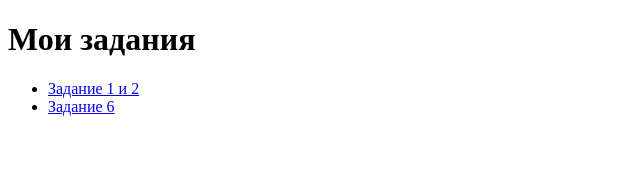
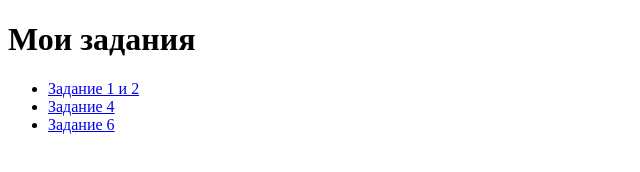
Before and after one commit to ChiniakinD/WebsitePractice, a plain HTML site: page docs/index.html in a window 1280 px wide. Shown: the full height of the page, 0-640 px from the left. Drawn offline with Linux system fonts and the light colour scheme.

Commit message:
feat(deploy): Подключил задание 4 в общий список выполненных задач

```diff
--- a/docs/index.html
+++ b/docs/index.html
@@ -9,6 +9,7 @@
 <h1>Мои задания</h1>
 <ul>
     <li><a href="task_1_2/index.html">Задание 1 и 2</a></li>
+    <li><a href="task4/index.html">Задание 4</a></li>
     <li><a href="task6/index.html">Задание 6</a></li>
 </ul>
 </body>
```
